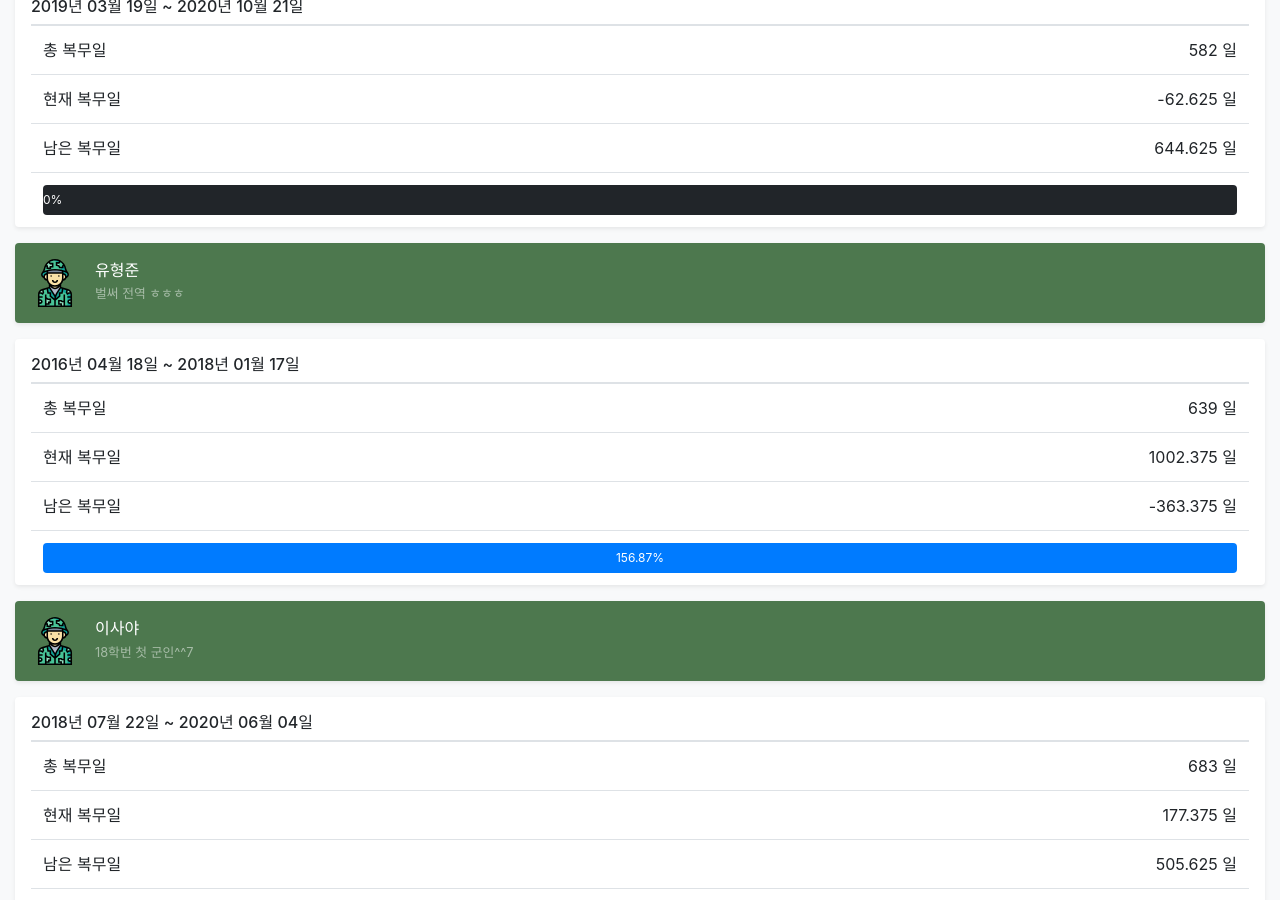
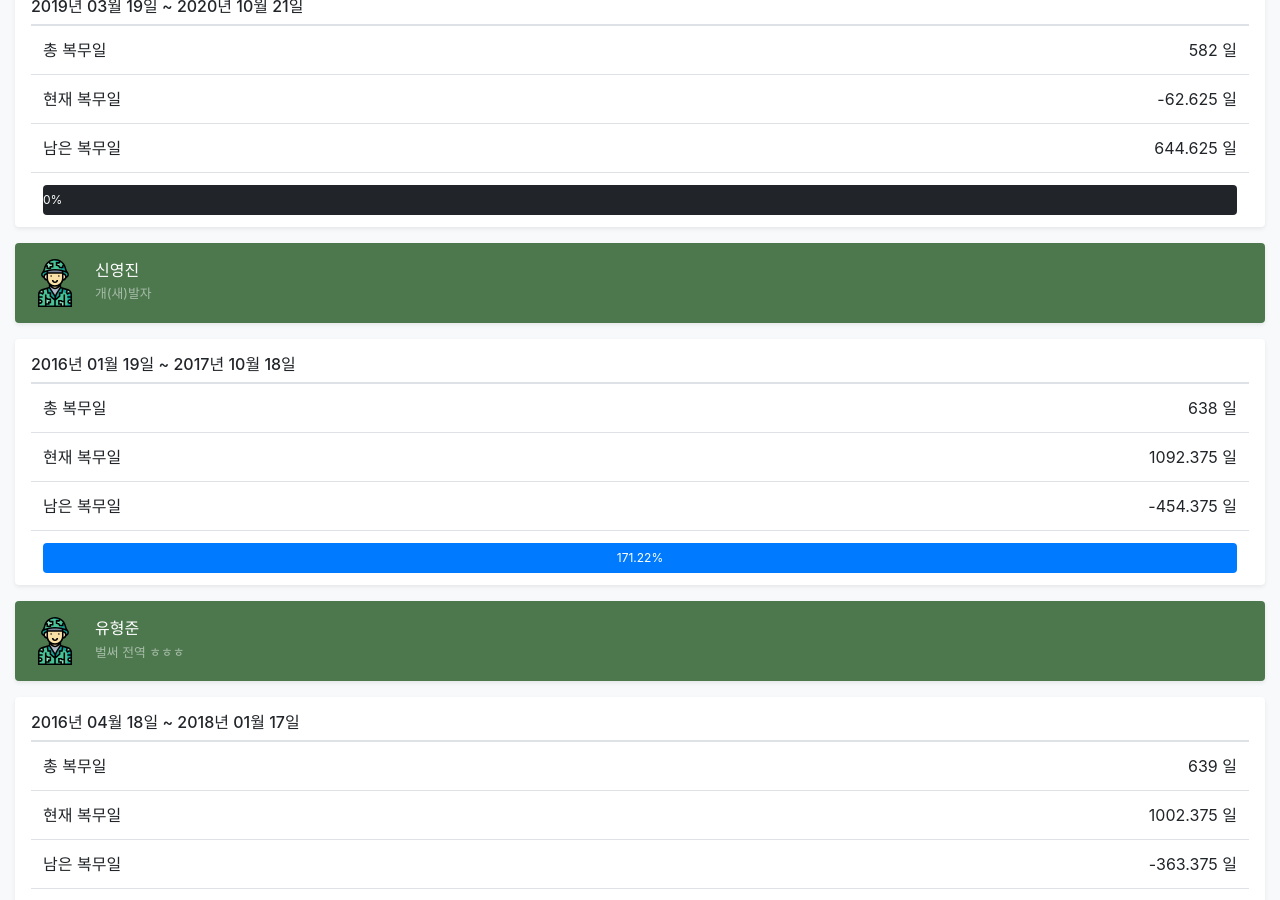
Before and after one commit to cocopambag/mil, a Jekyll site: the page built from index.html, in a window 1280 px wide and 900 px high, scrolled down 1262 px. Built offline with Jekyll 4.4.1, drawn with Linux system fonts in a browser that asks for light colours; nearby versions of some CDN libraries.

Commit message:
add 신영진

```diff
--- a/_data/members.yml
+++ b/_data/members.yml
@@ -33,3 +33,9 @@
   end : 2020-06-04
   description : 18학번 첫 군인^^7
   image :
+
+- name : 신영진
+  start : 2016-01-19
+  end : 2017-10-18
+  description : 개(새)발자
+  image :
```
